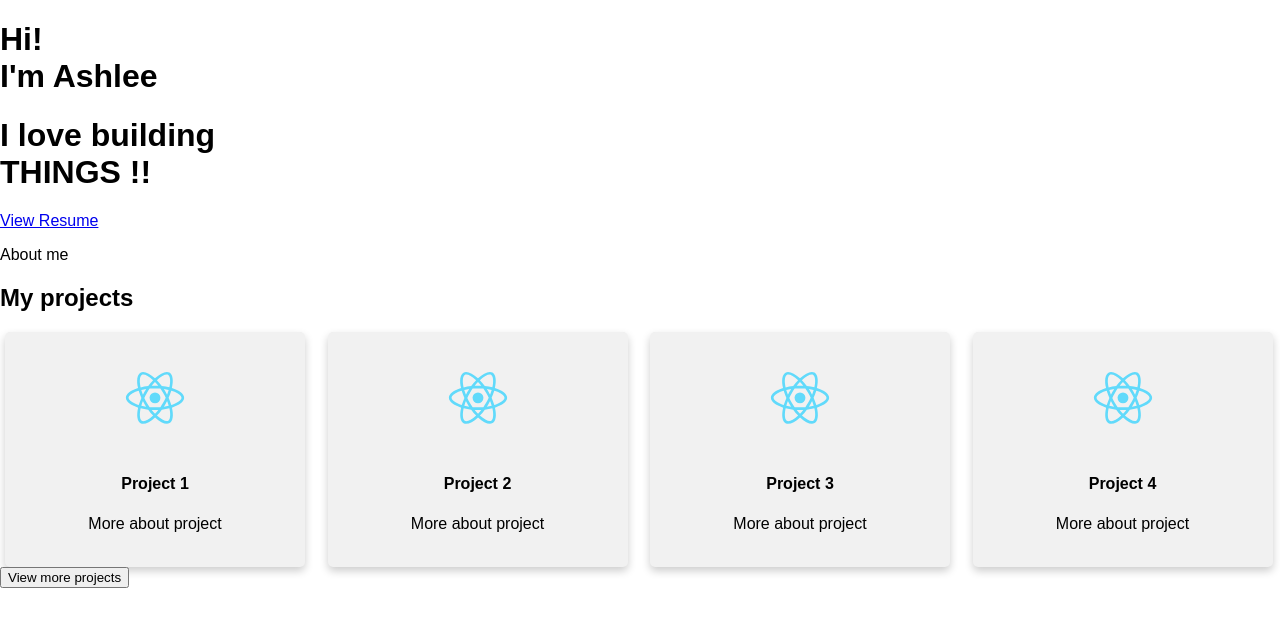
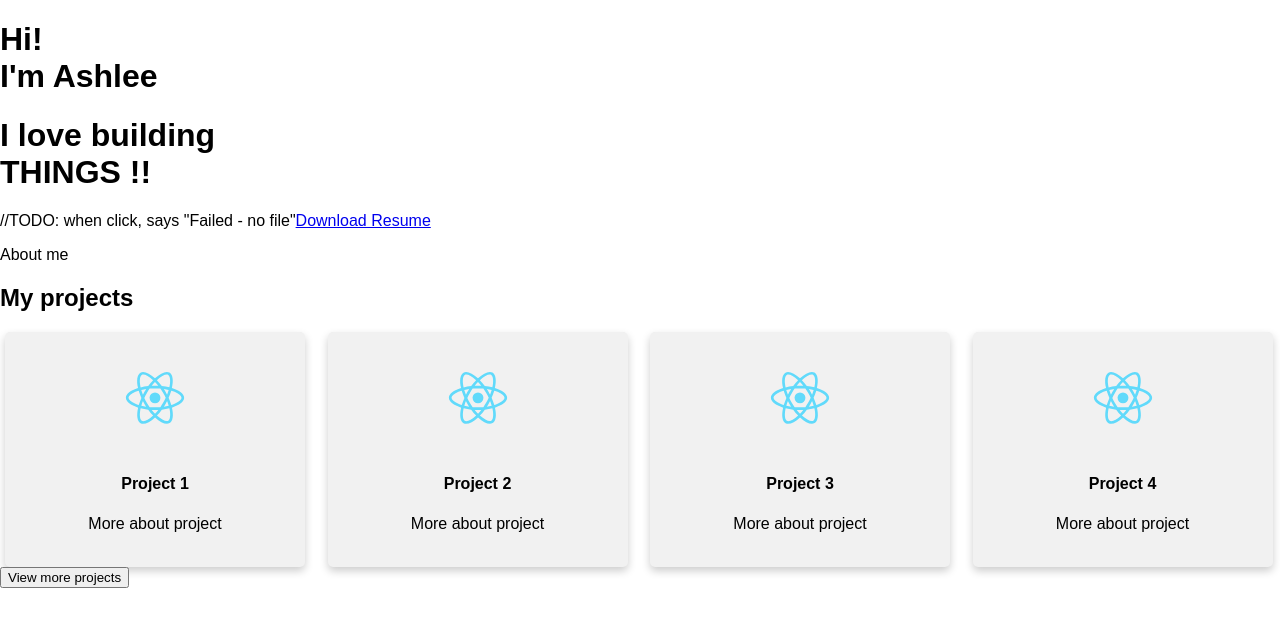
Before and after one commit to aekupor/me, a React (Create React App) app: page / in a window 1280 px wide. Shown: the top 626 px of the page. Built offline with nearby package versions, Linux system fonts and the light colour scheme.

Commit message:
Add download resume button

```diff
--- a/src/components/introduction.jsx
+++ b/src/components/introduction.jsx
@@ -6,7 +6,13 @@ export default class Introduction extends Component {
       <div>
         <h1>Hi! <br />I'm Ashlee</h1>
         <h1>I love building<br /> THINGS !!</h1>
-        <p><a href="https://www.google.com" target="_blank" rel="noopener noreferrer">View Resume</a></p>
+
+        <div>
+          <p>
+            //TODO: when click, says "Failed - no file"
+            <a href="./../images/Resume.pdf" class="button" download="Ashlee_Kupor_Resume">Download Resume</a>
+          </p>
+       </div>
       </div>
     )
   }
```
Also changed, not shown: 9 other files (tests, documents, lock files or other folders).
